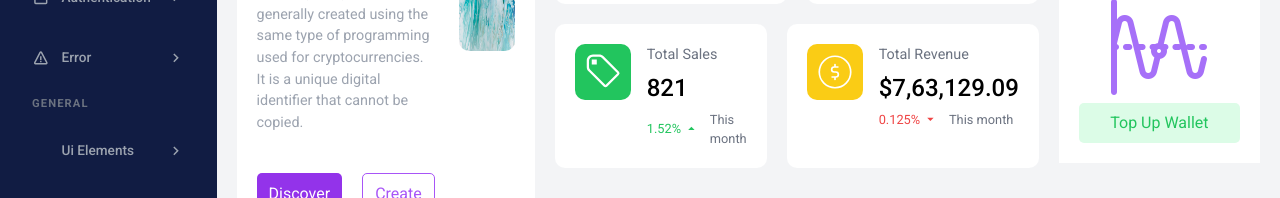
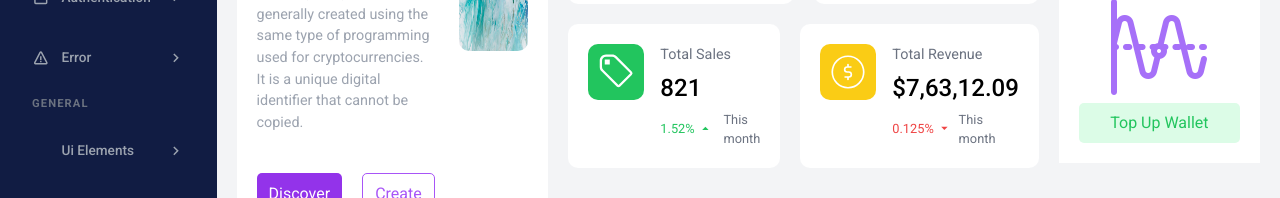
Before and after one commit to vader2k/dashboard, a React (Vite) app in the folder dashboard/: page / in a window 1280 px wide. Shown: the part 353-551 px from the top of the page. Built offline with nearby package versions, Linux system fonts and the light colour scheme; some icons are missing.

Commit message:
corrected revenue bug

```diff
--- a/dashboard/src/components/Hero.jsx
+++ b/dashboard/src/components/Hero.jsx
@@ -66,8 +66,8 @@ const Hero = () => {
                 <div className="bg-yellow-400 text-white text-[2.5rem] p-2 rounded-[10px]"><CiDollar/></div>
                 <div className="flex flex-col gap-1">
                   <p className="text-[0.9rem] text-gray-500">Total Revenue</p>
-                  <span className="text-[1.5rem] font-medium">$7,63,129.09</span>
-                  <div className="flex items-center gap-3 text-[0.8rem]"><span className="flex items-center gap-1 text-red-500"><p>0.125%</p> <IoMdArrowDropdown/></span><p className="font-normal text-gray-500">This month</p></div>
+                  <span className="text-[1.5rem] font-medium">$7,63,12.09</span>
+                  <div className="flex items-center gap-2 text-[0.8rem]"><span className="flex items-center gap-1 text-red-500"><p>0.125%</p> <IoMdArrowDropdown/></span><p className="font-normal text-gray-500">This month</p></div>
                 </div>
               </div>
             </div>
```
